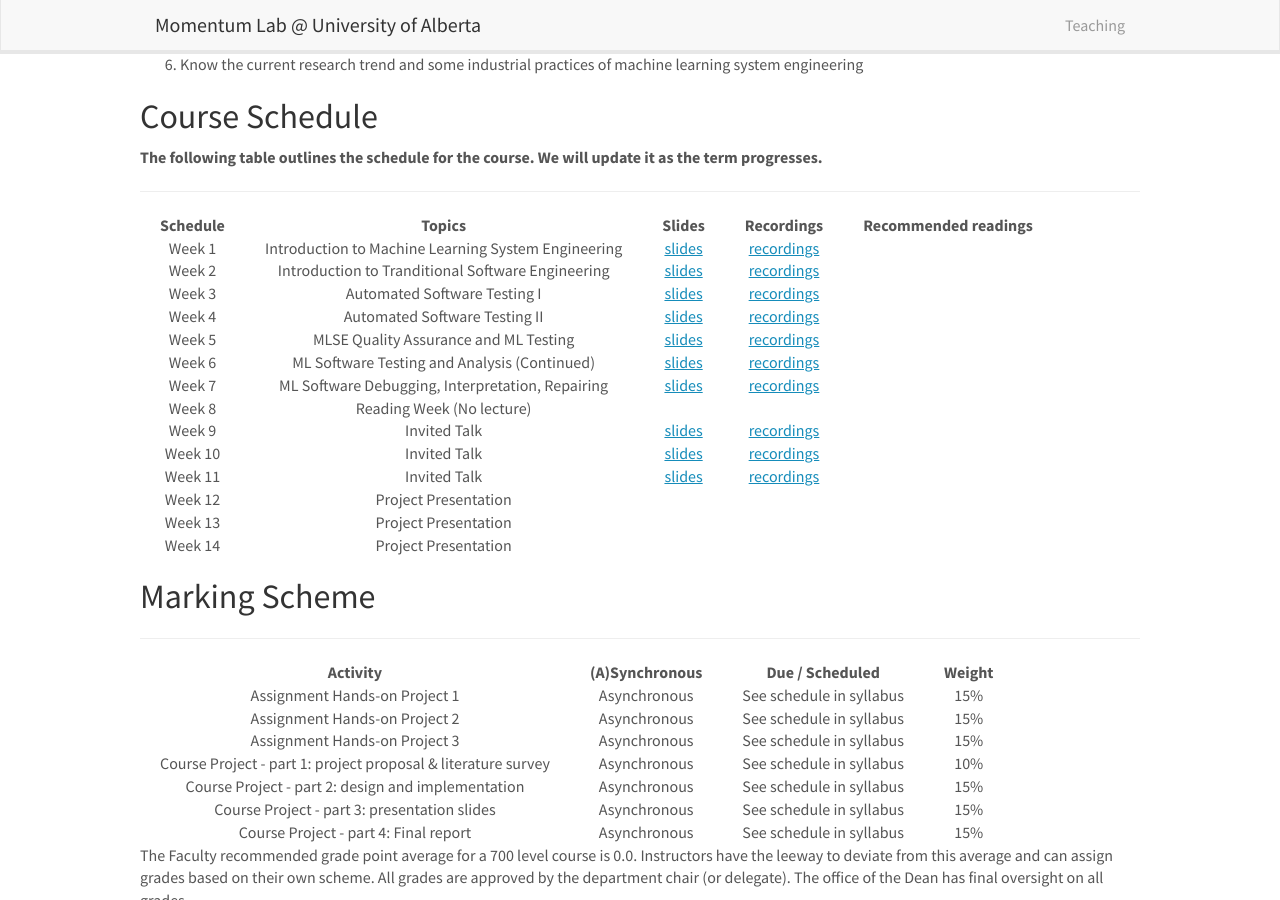
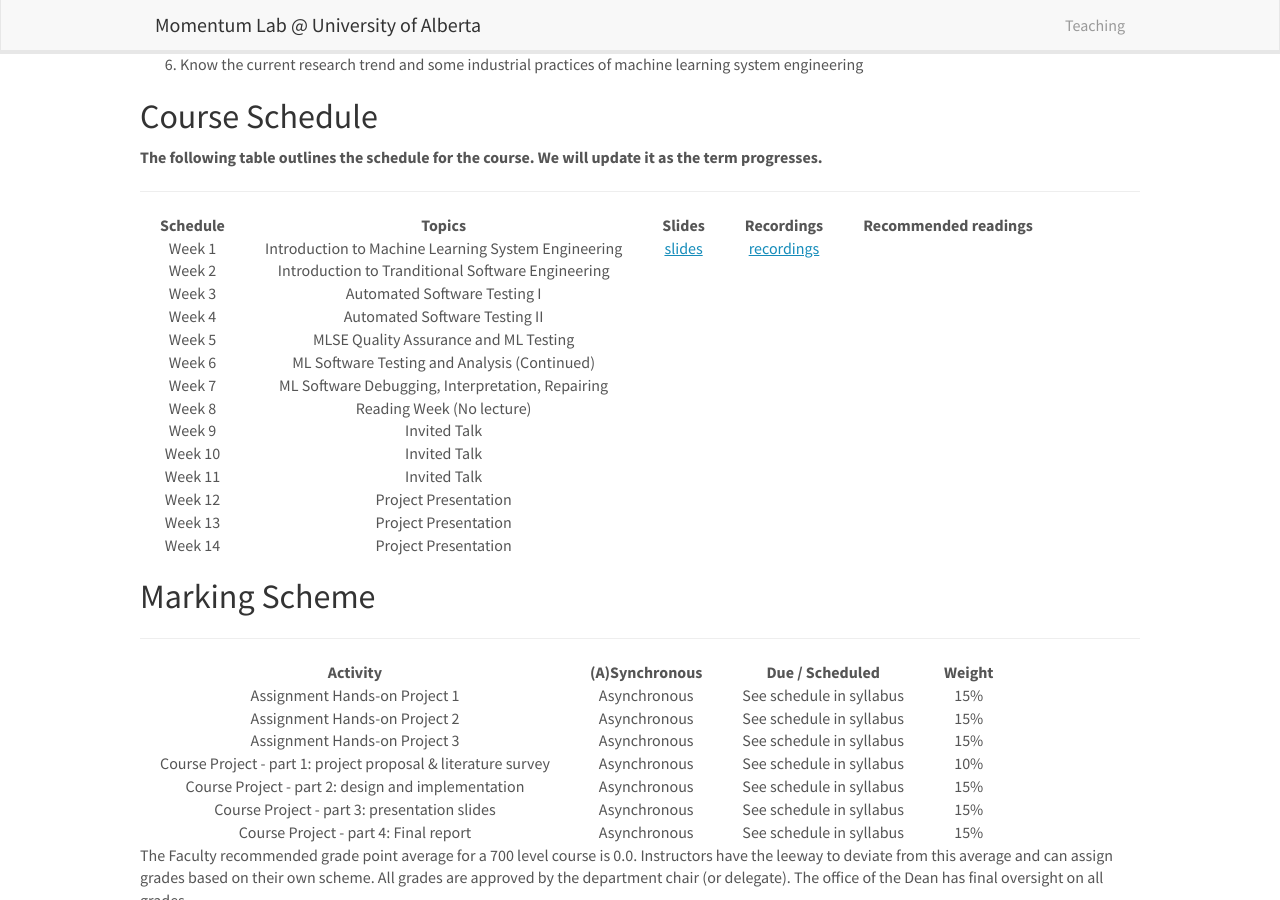
Before and after one commit to momentum-openspace/momentum-openspace.github.io, a Jekyll site: the page built from _pages/ECE720_2022Winter.md, in a window 1280 px wide and 900 px high, scrolled down 1759 px. Built offline with Jekyll 4.4.1, drawn with Linux system fonts in a browser that asks for light colours; nearby versions of some CDN libraries.

Commit message:
Update ECE720_2022Winter.md

```diff
--- a/_pages/ECE720_2022Winter.md
+++ b/_pages/ECE720_2022Winter.md
@@ -87,16 +87,16 @@ By the end of this course, students should be able to:
 |    Schedule     |    Topics                                                   | Slides                    | Recordings                    | Recommended readings                |
 |    :-------:    |    :---------------------------------------------------:    | :------------------------:| :----------------------------:| :----------------------------:|
 |    Week 1       |    Introduction to Machine Learning System Engineering      | [slides]()                | [recordings]()                | |
-|    Week 2       |    Introduction to Tranditional Software Engineering        | [slides]()                | [recordings]()                | |
-|    Week 3       |    Automated Software Testing I                             | [slides]()                | [recordings]()                | |
-|    Week 4       |    Automated Software Testing II                            | [slides]()                | [recordings]()                | |
-|    Week 5       |    MLSE Quality Assurance and ML Testing                    | [slides]()                | [recordings]()                | |
-|    Week 6       |    ML Software Testing and Analysis (Continued)             | [slides]()                | [recordings]()                | |
-|    Week 7       |    ML Software Debugging, Interpretation, Repairing         | [slides]()                | [recordings]()                | |
+|    Week 2       |    Introduction to Tranditional Software Engineering        |                         |                  | |
+|    Week 3       |    Automated Software Testing I                             |                         |                  | |
+|    Week 4       |    Automated Software Testing II                            |                         |                  | |
+|    Week 5       |    MLSE Quality Assurance and ML Testing                    |                         |                  | |
+|    Week 6       |    ML Software Testing and Analysis (Continued)             |                         |                  | |
+|    Week 7       |    ML Software Debugging, Interpretation, Repairing         |                         |                  | |
 |    Week 8       |    Reading Week (No lecture)                                |                           |                               | |
-|    Week 9       |    Invited Talk                                             | [slides]()                | [recordings]()                | |
-|    Week 10      |    Invited Talk                                             | [slides]()                | [recordings]()                | |
-|    Week 11      |    Invited Talk                                             | [slides]()                | [recordings]()                | |
+|    Week 9       |    Invited Talk                                             |                         |                  | |
+|    Week 10      |    Invited Talk                                             |                         |                  | |
+|    Week 11      |    Invited Talk                                             |                         |                  | |
 |    Week 12      |    Project Presentation                                     |                           |                               | |
 |    Week 13      |    Project Presentation                                     |                           |                               | |
 |    Week 14      |    Project Presentation                                     |                           |                               | |
```
